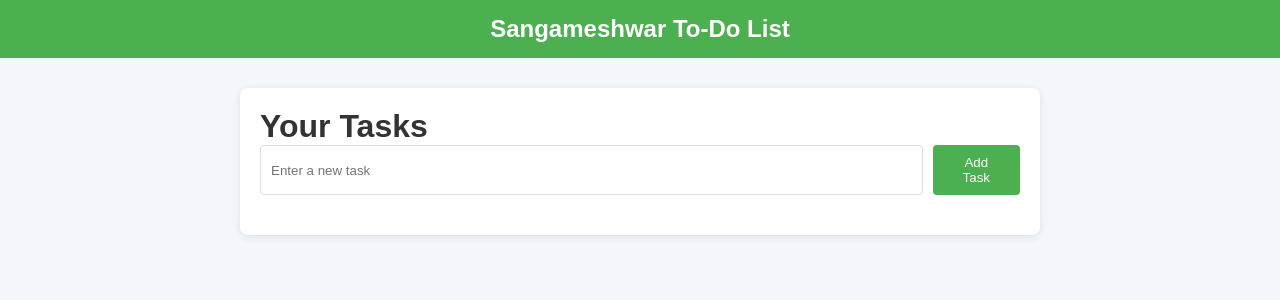
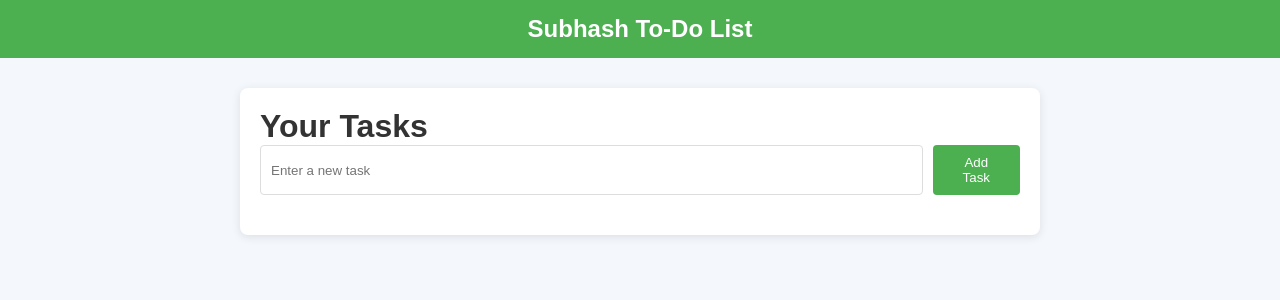
Before and after one commit to Subhash154/2nd-devop-project, a Flask app: page / in a window 1280 px wide. Shown: the top 300 px of the page. Run offline with Flask 3, Linux system fonts and the light colour scheme; data that the repository does not hold is empty.

Commit message:
Update To-Do List owner name in dashboard

```diff
--- a/2nd-project/flask-todo-app-py-project/templates/dashboard.html
+++ b/2nd-project/flask-todo-app-py-project/templates/dashboard.html
@@ -9,7 +9,7 @@
 <body>
     <!-- Navbar -->
     <div class="navbar">
-        Sangameshwar To-Do List
+        Subhash To-Do List
     </div>
 
     <!-- Main content -->
```
